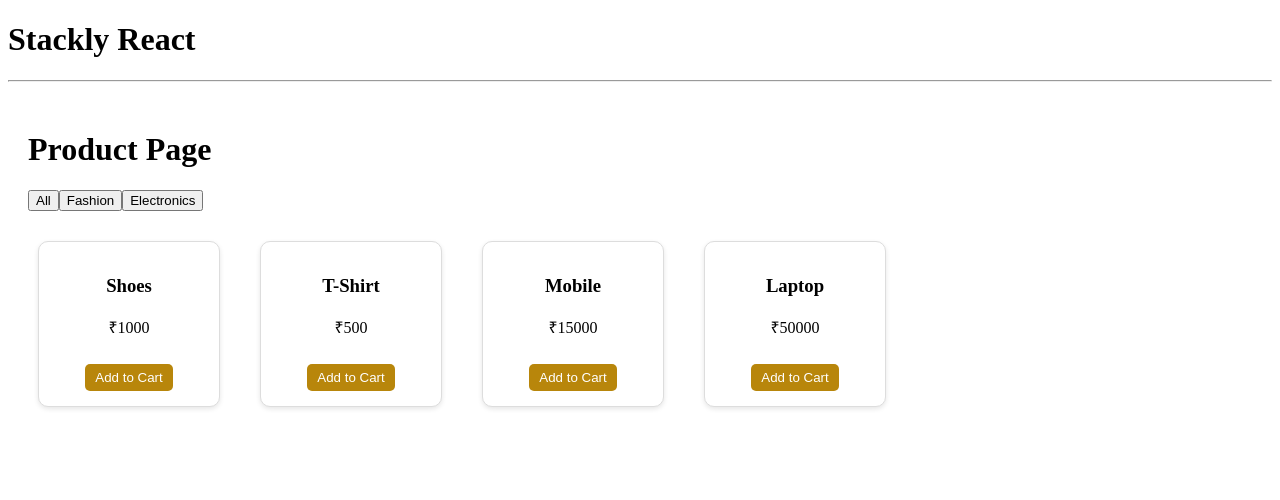
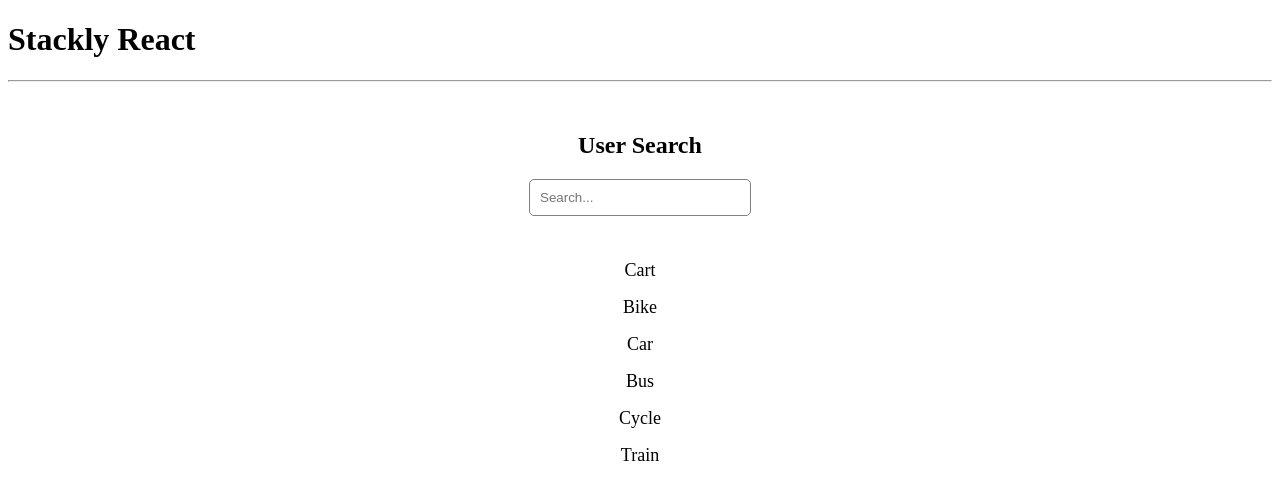
Before and after one commit to praveen-V-11/React-Stackly-Tasks, a React (Vite) app: page / in a window 1280 px wide. Shown: the top 500 px of the page. Built offline with nearby package versions, Linux system fonts and the light colour scheme.

Commit message:
User List with Search

```diff
--- a/src/App.jsx
+++ b/src/App.jsx
@@ -21,6 +21,7 @@ import PromisContainer from "./API_promise/promise";
 import Cards from "./API_promise/ApiCardview";
 import ProductCard from "./productlistcompontes/productCardpage";
 import ProductPage from "./productlistcompontes/productpage";
+import UserSearch from "./User List with Search/userlistcomponent";
 const App = () => {
   return (
     <>
@@ -58,7 +59,8 @@ const App = () => {
         <hr />
         <Cards/> */}
         {/* <ProductCard/> */}
-        <ProductPage/>
+        {/* <ProductPage/> */}
+        <UserSearch/>
         </>
 
    );
--- /dev/null
+++ b/src/User List with Search/userlistcomponent.jsx
@@ -0,0 +1,63 @@
+import React, { useState } from "react";
+
+const UserSearch = () => {
+
+  const users = ["Cart", "Bike", "Car", "Bus", "Cycle", "Train"];
+
+
+  const [search, setSearch] = useState("");
+
+
+  const filteredUsers = users.filter((user) =>
+    user.toLowerCase().includes(search.toLowerCase())
+  );
+
+  return (
+    <div style={styles.container}>
+      <h2>User Search</h2>
+
+
+      <input
+        type="text"
+        placeholder="Search..."
+        value={search}
+        onChange={(e) => setSearch(e.target.value)}
+        style={styles.input}
+      />
+
+
+      <ul style={styles.list}>
+        {filteredUsers.map((user, index) => (
+          <li key={index} style={styles.item}>
+            {user}
+          </li>
+        ))}
+      </ul>
+    </div>
+  );
+};
+
+
+const styles = {
+  container: {
+    textAlign: "center",
+    marginTop: "50px",
+  },
+  input: {
+    padding: "10px",
+    width: "200px",
+    marginBottom: "20px",
+    borderRadius: "5px",
+    border: "1px solid gray",
+  },
+  list: {
+    listStyle: "none",
+    padding: 0,
+  },
+  item: {
+    padding: "8px",
+    fontSize: "18px",
+  },
+};
+
+export default UserSearch;
```
